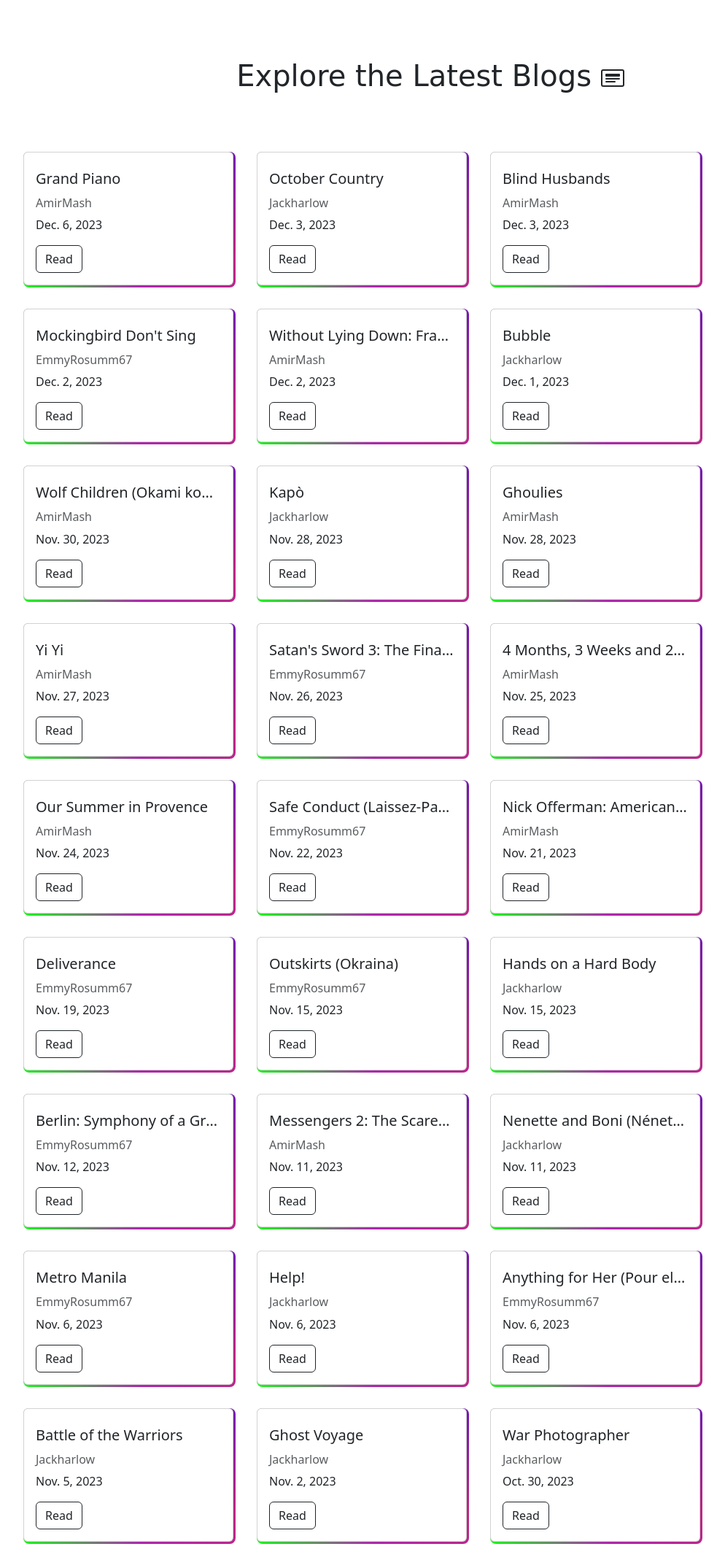
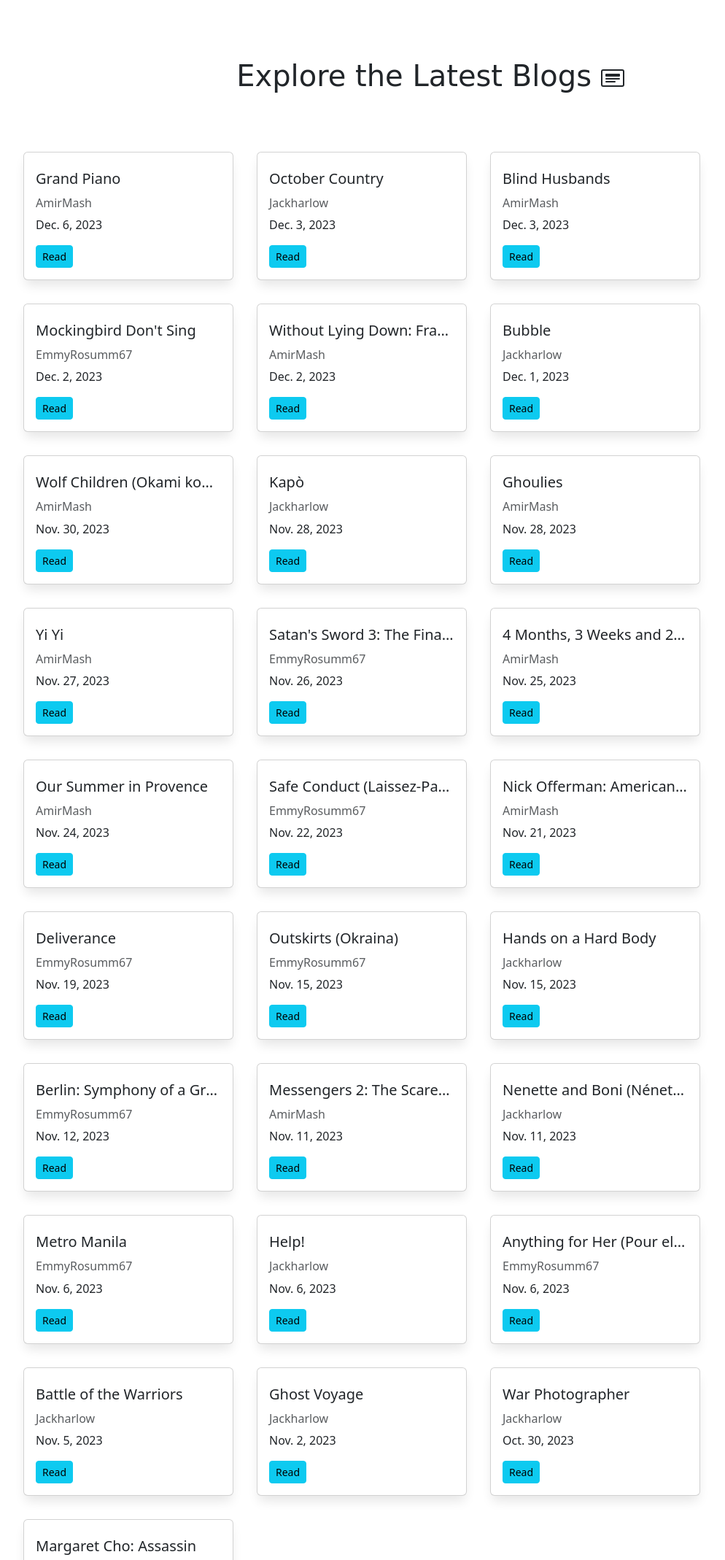
Before and after one commit to AmirAbbas-Mashayekhi/DjangoBlog, a Django app: page /blogs/ in a window 1280 px wide. Shown: the part 56-2194 px from the top of the page at 73% size, without its empty margins (50-1044 px from the left). Run offline with Django 5.2, Linux system fonts and the light colour scheme; data comes from the database, SQL or seed files in the repository; some libraries are stand-ins or nearby versions.

Commit message:
Modified Blogs page Design.

```diff
--- a/blogs/static/blogs/css/blogs.css
+++ b/blogs/static/blogs/css/blogs.css
@@ -7,34 +7,7 @@
 .card {
     position: relative;
     display: block;
-}
-
-.glowing::before {
-    border-radius: .5rem;
-    content: '';
-    position: absolute;
-    left: -1px;
-    top: -1px;
-    background: linear-gradient(45deg, #ff80a2, #ff6600d9, #00ff66, #13ff13, #ad27ad, #bd2681, #6512b9, #ff3300de, #5aabde);
-    background-size: 400%;
-    width: calc(100% + 5px);
-    height: calc(100% + 5px);
-    z-index: -1;
-    animation: glower 90s linear infinite;
-}
-
-@keyframes glower {
-    0% {
-        background-position: 0 0;
-    }
-
-    50% {
-        background-position: 400% 0;
-    }
-
-    100% {
-        background-position: 0 0;
-    }
+    box-shadow: 0 10px 15px -3px rgba(0,0,0,0.1);
 }
 
 .cards-wrapper {
--- a/blogs/templates/blogs/blog_index.html
+++ b/blogs/templates/blogs/blog_index.html
@@ -19,12 +19,12 @@
     <div class="cards-wrapper container">
         {% for blog in blogs %}
 
-            <div class="card glowing" style="width: 18rem;">
+            <div class="card" style="width: 18rem;">
                 <div class="card-body">
                     <h5 class="card-title">{{ blog.title }}</h5>
                     <h6 class="card-subtitle mb-2 text-body-secondary">{{ blog.author_id }}</h6>
                     <p class="card-text">{{ blog.created_at }}</p>
-                    <a href="{% url 'blog_info' blog.id %}" class="btn btn-outline-dark">Read</a>
+                    <a href="{% url 'blog_info' blog.id %}" class="btn btn-sm btn-info">Read</a>
                 </div>
             </div>
         {% endfor %}
```
